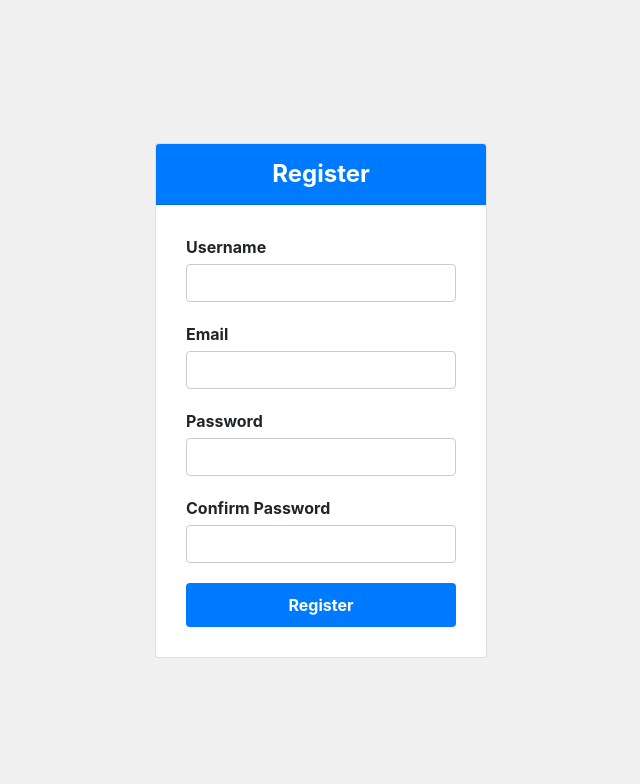
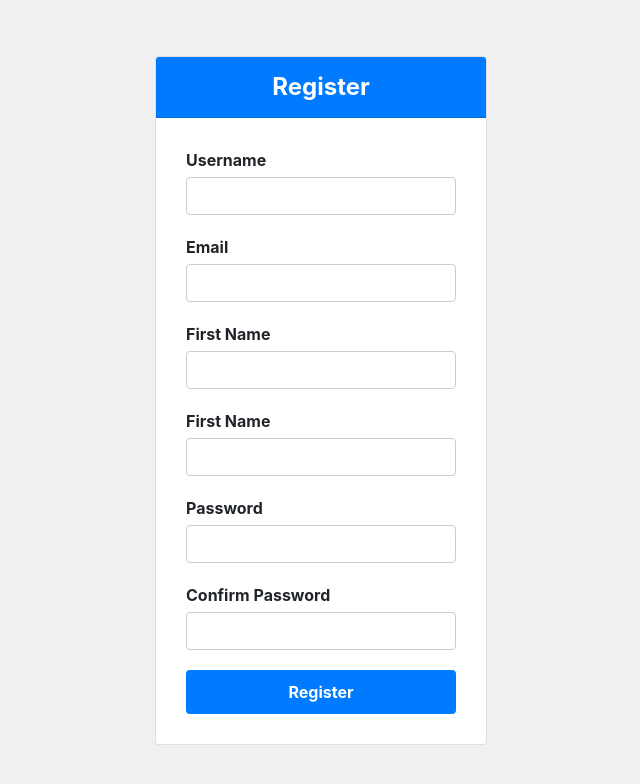
Before and after one commit to carzoongu/FarmersAssistant, a Django app: page /register in a window 1280 px wide. Shown: the top 784 px of the page, without its empty margins (319-959 px from the left). Run offline with Django 5.2, Linux system fonts and the light colour scheme; some libraries are stand-ins or nearby versions.

Commit message:
commit changes

```diff
--- a/farmersapp/views.py
+++ b/farmersapp/views.py
@@ -9,7 +9,7 @@ import urllib.request
 import json
 
 
-openai_api_key = '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'
+openai_api_key = ''
 openai.api_key = openai_api_key
 
 
@@ -22,7 +22,7 @@ def ask_openai(message):
         #stop=None,
         #temperature=0.7,
         messages=[
-            {"role": "system", "content": "You are a farming expert."},
+            {"role": "system", "content": "You are an agriculture expert, you only answer questions related to agriculture only. Yoy ignore the rest of the questions by giving a polite response. You can respond to greeting and weather forecast related questions"},
             {"role": "user", "content": message},
         ]
     )
@@ -61,12 +61,17 @@ def register(request):
     if request.method == 'POST':
         username = request.POST['username']
         email = request.POST['email']
+        fname = request.POST['fname']
+        lname = request.POST['lname']
         password1 = request.POST['password1']
         password2 = request.POST['password2']
 
         if password1 == password2:
             try:
                 user = User.objects.create_user(username, email, password1)
+                user.first_name = fname
+                user.last_name = lname
+
                 user.save()
                 auth.login(request, user)
                 return redirect('dashboard')
@@ -77,6 +82,25 @@ def register(request):
             error_message = 'Passwords dont match'
             return render(request, 'register.html', {'error_message': error_message})
     return render(request, 'register.html')
+        #if User.objects.filter(username=username):
+            #error_message = 'Username already exists'
+            #return render(request, 'register.html', {'error_message': error_message})
+        #if password1 != password2:
+            #error_message = 'Passwords do not match'
+            #return render(request, 'register.html', {'error_message': error_message})
+        #if User.objects.filter(email=email):
+            #error_message ='Email already exist'
+            #return render(request, 'register.html', {'error_message': error_message})
+
+        #user = User.objects.create_user(username, email, password1)
+        #user.first_name = fname
+        #user.last_name = lname
+
+        #user.save()
+        #auth.login(request, user)
+        #return redirect('dashboard')
+
+
 
 def logout(request):
     auth.logout(request)
--- a/templates/chatbot.html
+++ b/templates/chatbot.html
@@ -69,7 +69,7 @@
   <div class="card flex-grow-1">
     <div class="card-header bg-primary text-white"><b>Farmers Assistant</b></div>
     {% if user.is_authenticated %}
-    <div class="card-header bg-primary text-white"><b>Welcome, {{user.username}}</b>   <a style="color: yellow;" href="logout">Logout</a></div>
+    <div class="card-header bg-primary text-white"><b>Welcome, {{user.first_name}}</b>   <a style="color: yellow;" href="logout">Logout</a></div>
     {% else %}
     <div class="card-header bg-primary text-white"><a style="color: yellow" href="login">Login</a>   <a style="color: yellow;" href="register">Register</a></div>
     {% endif %}
--- a/templates/dashboard.html
+++ b/templates/dashboard.html
@@ -87,7 +87,7 @@ footer {
     <header>
         <!--h1>Welcome to Your Farmer's Dashboard</!h1-->
         {% if user.is_authenticated %}
-        <div class="card-header bg-primary text-white"><h1><b>Welcome, {{user.username}} To your Farmers Dashboard</b></h1>
+        <div class="card-header bg-primary text-white"><h1><b>Welcome, {{user.first_name}} To your Farmers Dashboard</b></h1>
         {% endif %}
     </header>
     <main>
--- a/templates/register.html
+++ b/templates/register.html
@@ -87,6 +87,14 @@
           <input type="text" class="form-control" id="email" name="email" required>
         </div>
         <div class="form-group">
+          <label for="fname">First Name</label>
+          <input type="text" class="form-control" id="fname" name="fname" required>
+        </div>
+        <div class="form-group">
+          <label for="lname">First Name</label>
+          <input type="text" class="form-control" id="lname" name="lname" required>
+        </div>
+        <div class="form-group">
           <label for="password1">Password</label>
           <input type="password" class="form-control" id="password1" name="password1" required>
         </div>
```
Also changed, not shown: db.sqlite3.
